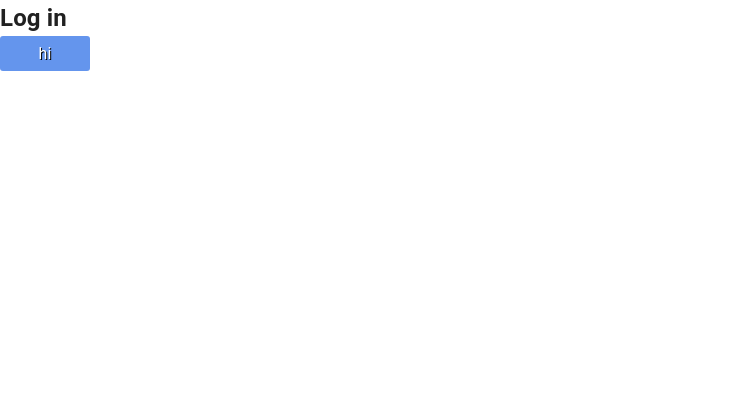
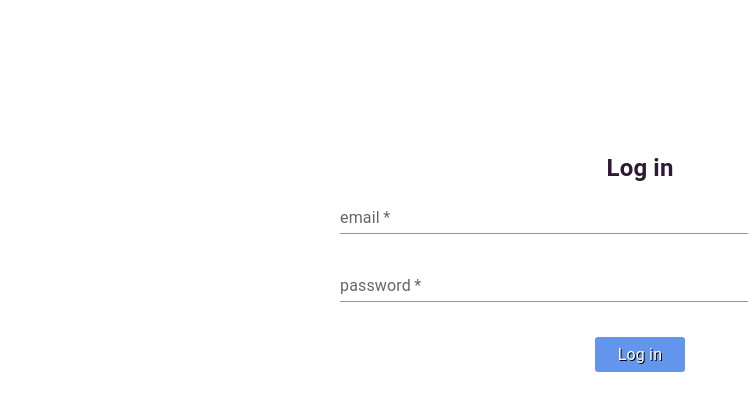
Before and after one commit to JonathanAlkalay/Authentication, a React (Create React App) app in the folder client/: page / in a window 1280 px wide. Shown: the top 410 px of the page, without its empty margins (0-748 px from the left). Built offline with nearby package versions, Linux system fonts and the light colour scheme.

Commit message:
finish login page

```diff
--- a/client/src/app-state/api-slices/auth-api/UsersApiSlice.ts
+++ b/client/src/app-state/api-slices/auth-api/UsersApiSlice.ts
@@ -1,4 +1,4 @@
-import { JwtTokens, LoginInfoDTO } from "commonDataModel";
+import { JwtTokens, LoginInfoDTO } from "../../../../../common/src/model/Authentication";
 import  AuthApiSlice from "./RootApiSlice";
 
 
--- a/client/src/pages/login/LoginPage.tsx
+++ b/client/src/pages/login/LoginPage.tsx
@@ -1,28 +1,71 @@
-
-import { useLazyLoginQuery } from "../../app-state/api-slices/auth-api/UsersApiSlice"
+import { useLazyLoginQuery } from "../../app-state/api-slices/auth-api/UsersApiSlice";
 import { makeStyles } from "tss-react/mui";
 import { PrimaryButton } from "../../common/components/buttons/PrimaryButton";
+import { TextField, Typography } from "@mui/material";
 
 const useStyles = makeStyles()((theme) => ({
-
-
+  root: {
+    height: "100vh",
+    width: "100vw",
+    display: "flex",
+    alignItems: "center",
+    justifyContent: "center",
+  },
+  container: {
+    height: "500px",
+    width: "600px",
+    color: theme.palette.text.primary,
+    h2: {
+      textAlign: "center"
+    }
+  },
+  "input-div": {
+    display: "flex",
+    flexDirection: "column",
+    gap: "20px",
+    marginBottom: "35px",
+  },
+  input: {
+    width: "100%",
+  },
+  "primary-button": {
+    margin: "0 50%",
+    transform: "translate(-50%)"
+  }
 }));
-
-
-
 
 const Login = () => {
   const { classes } = useStyles();
   const [login] = useLazyLoginQuery();
-  const handleLogin = () =>{
-    login({email: 'darth', password: 'vader'})
-  }
+  const handleLogin = () => {
+    login({ email: "darth", password: "vader" });
+  };
   return (
-    <div>
-      <h2>Log in</h2>
-      <PrimaryButton onClick={handleLogin}>hi</PrimaryButton>
+    <div className={classes.root}>
+      <div className={classes.container}>
+        <h2>Log in</h2>
+        <div className={classes["input-div"]}>
+          <TextField
+            placeholder="enter your email"
+            label="email"
+            type="email"
+            required
+            variant="standard"
+            className={classes.input}
+          />
+          <TextField
+            placeholder="Enter your password"
+            label="password"
+            type="password"
+            required
+            variant="standard"
+            className={classes.input}
+          />
+        </div>
+        <PrimaryButton className={classes["primary-button"]} onClick={handleLogin}>Log in</PrimaryButton>
+      </div>
     </div>
-  )
-}
+  );
+};
 
-export default Login
+export default Login;
```
